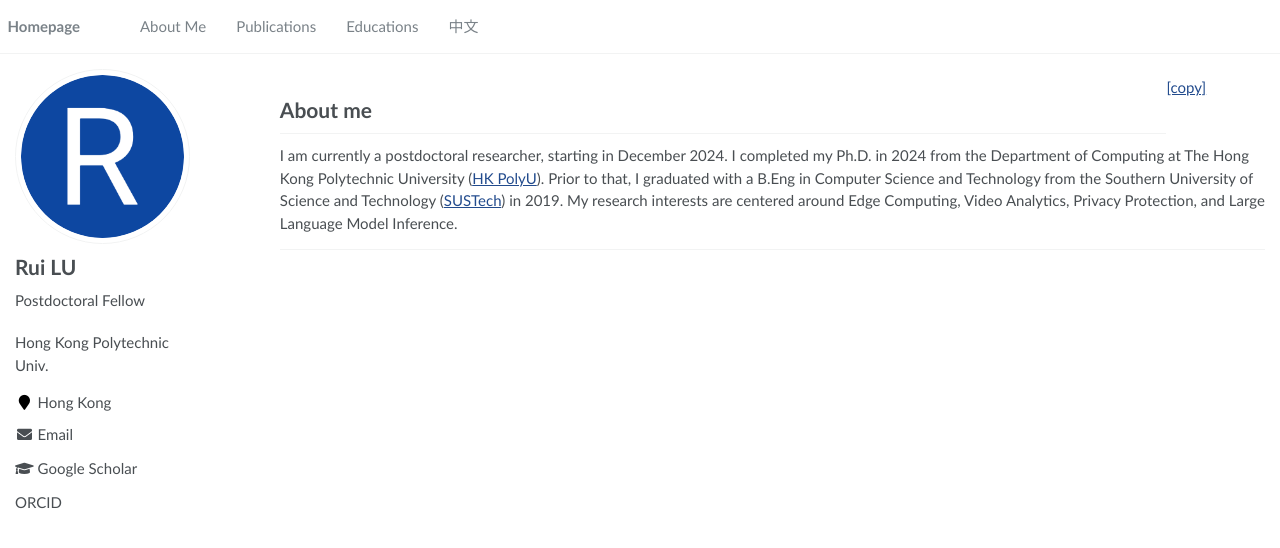
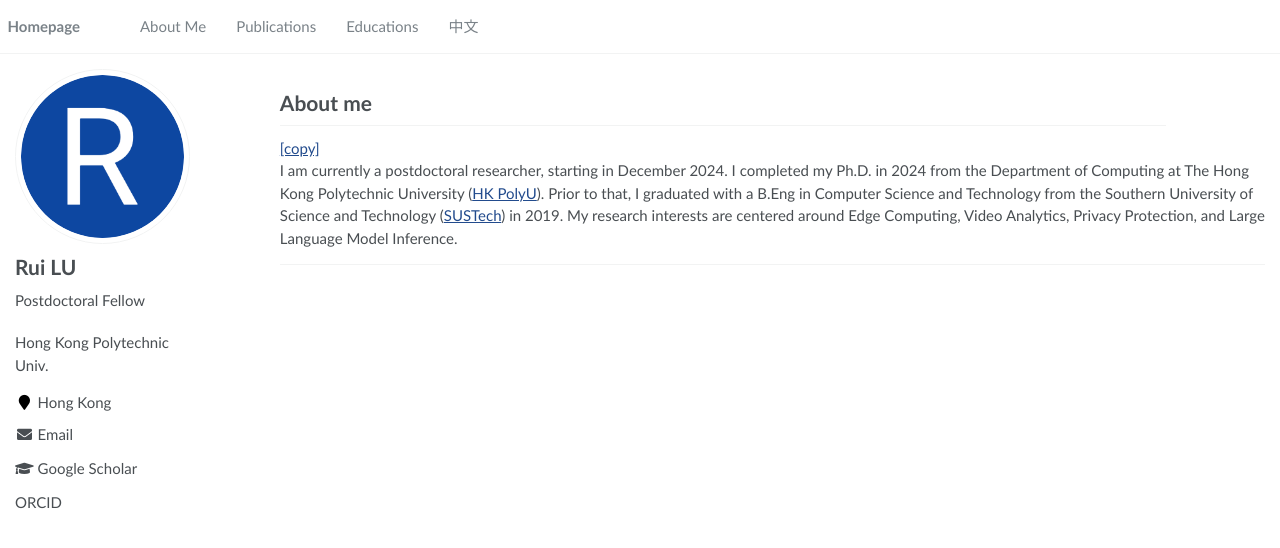
Before and after one commit to SladeLu/sladelu.github.io, a Jekyll site: the page built from _pages/includes/intro.md, in a window 1280 px wide. Shown: the top 548 px of the page. Built offline with Jekyll 4.4.1, drawn with Linux system fonts in a browser that asks for light colours; our own code applies the rules of GitHub Pages for plain Markdown files.

Commit message:
Update intro.md

```diff
--- a/_pages/includes/intro.md
+++ b/_pages/includes/intro.md
@@ -23,7 +23,7 @@
     }
 </script>
 
-<div style="display: flex; width: 100%;">
+<div style="width: 100%;">
         <div style="width: 90%">
         <h1> About me </h1>
         </div>
```
